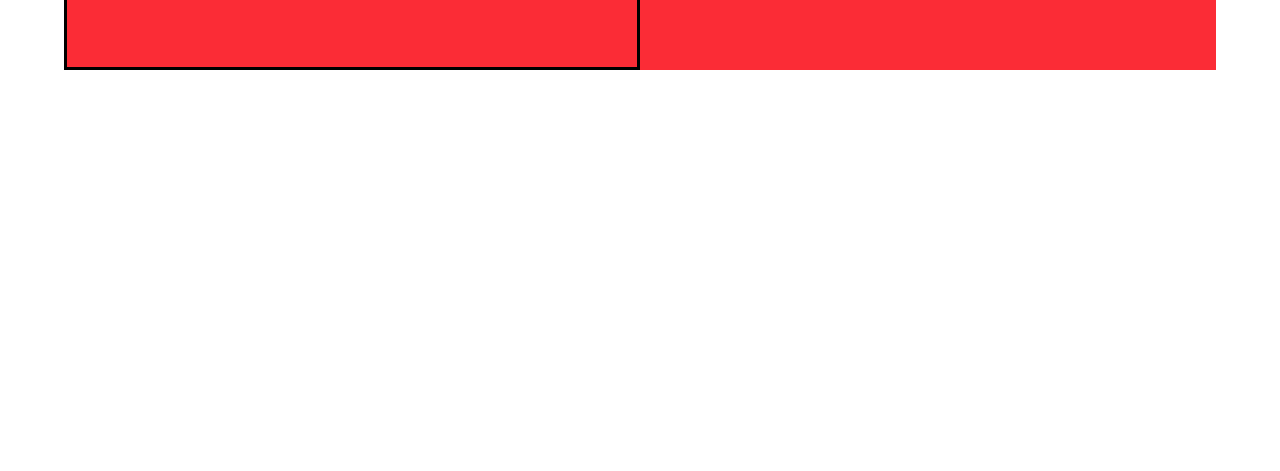
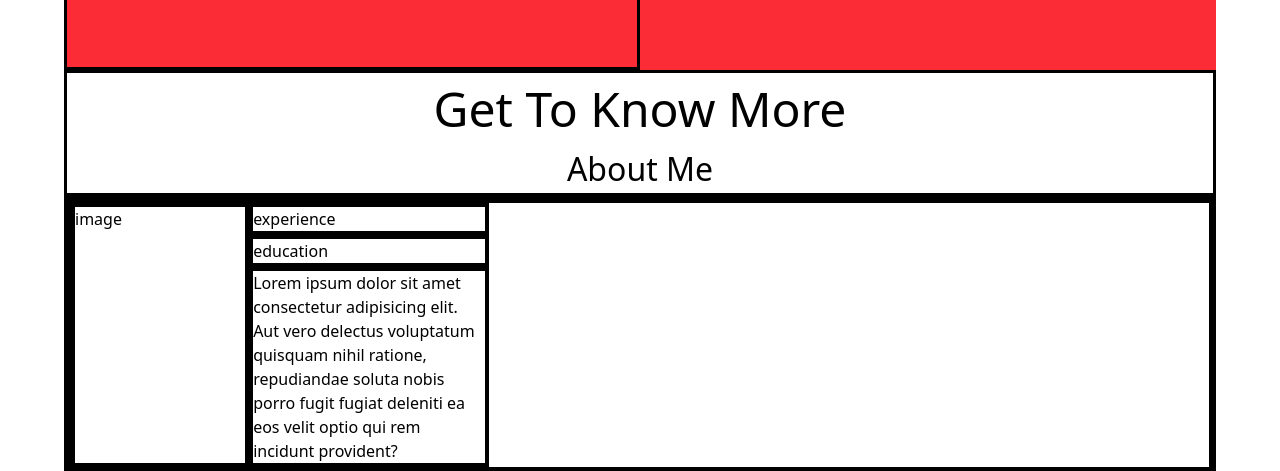
Before and after one commit to dhimanharsh/portfolio, a React (Vite) app: page / in a window 1280 px wide. Shown: the part 794-1265 px from the top of the page. Before the commit the page ends 864 px from the top, so only its background shows below. Built offline with nearby package versions, Linux system fonts and the light colour scheme.

Commit message:
slight chnages

```diff
--- a/src/Aboutme.jsx
+++ b/src/Aboutme.jsx
@@ -5,6 +5,27 @@ export default function Aboutme() {
 <>
 
 
+
+<section className='border-3 mx-auto w-[90%] flex flex-col items-center'>
+
+<h3 className='text-[3rem]'>Get To Know More</h3>
+<h2 className='text-[2rem]'>About Me</h2>
+</section>
+
+{/* image div */}
+<div className='flex border-7 w-[90%] mx-auto'>
+<div className=' border-4 w-[25%]'>image</div>
+{/* anotehr eduction and experince div.. */}
+<div>
+<div className=' border-4  w-[25%]'>experience</div>
+<div className=' border-4  w-[25%]'>education</div>
+<p className=' border-4  w-[25%]'>Lorem ipsum dolor sit amet consectetur adipisicing elit. Aut vero delectus voluptatum quisquam nihil ratione, repudiandae soluta nobis porro fugit fugiat deleniti ea eos velit optio qui rem incidunt provident?</p>
+</div>
+
+</div>
+
+
+
 </>
 )
 }
--- a/src/App.jsx
+++ b/src/App.jsx
@@ -1,3 +1,4 @@
+import Aboutme from './Aboutme'
 import './App.css'
 import Header from './Header'
 import HeroSection from './HeroSection'
@@ -5,8 +6,9 @@ function App() {
 
   return (
     <>
-    <Header></Header>
+    <Header />
     <HeroSection />
+    <Aboutme />
     </>
   )
 }
```
